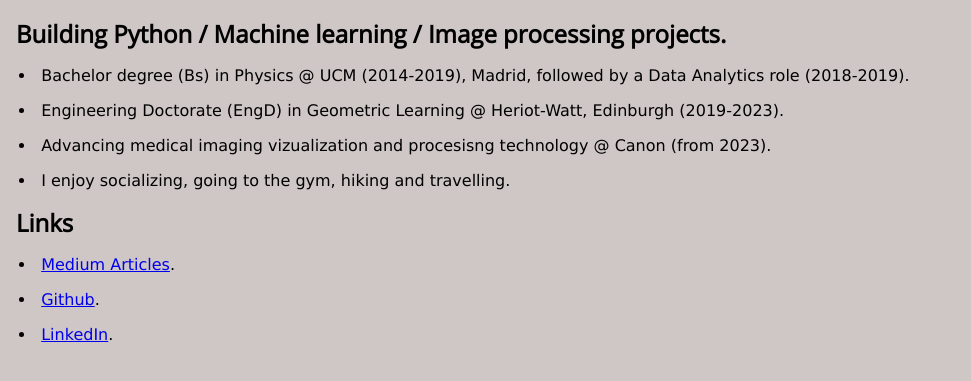
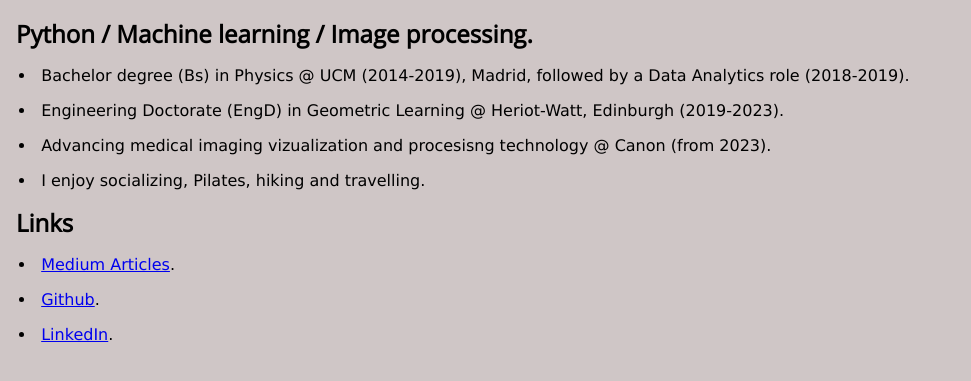
Before and after one commit to vokcow/vokcow.github.io, a plain HTML site: page index.html in a window 1280 px wide. Shown: the part 269-650 px from the top of the page, without its empty margins (0-971 px from the left). Drawn offline with nearby package versions, Linux system fonts and the light colour scheme; a web font is replaced by a local one.

Commit message:
updated bio and added metatags

```diff
--- a/index.html
+++ b/index.html
@@ -3,6 +3,7 @@
 <head>
     <meta charset="UTF-8">
     <meta name="viewport" content="width=device-width, initial-scale=1.0">
+    <meta name="description" content="Personal website of Ángel Víctor Juanco Müller. Python / Machine Learning / Image Processing.">
     <title>Victor Müller</title>
     <link rel="stylesheet" href="./style.css">
 </head>
@@ -31,7 +32,7 @@
         </nav>
         <div>
             <h2>Short Bio</h2>
-            <h3>Building Python / Machine learning / Image processing projects.
+            <h3>Python / Machine learning / Image processing.
             </h3>
 <!-- <ul>
 <li>My name is Victor Juanco Muller. I hold a Bachelor degree in Physics (UCM, Madrid) and an Engineering Doctorate in Geometric Learning (Heriot-Watt, Edinburgh). O</li>
@@ -45,7 +46,7 @@
 
 <li>Advancing medical imaging vizualization and procesisng technology @ Canon (from 2023).</li>
 
-<li>I enjoy socializing, going to the gym, hiking and travelling.</li>
+<li>I enjoy socializing, Pilates, hiking and travelling.</li>
 </lu>
 
 <h3>Links </h3>
```
Also changed, not shown: education.html (+1 -0 lines), publications.html (+1 -0 lines), work_experience.html (+1 -0 lines).
